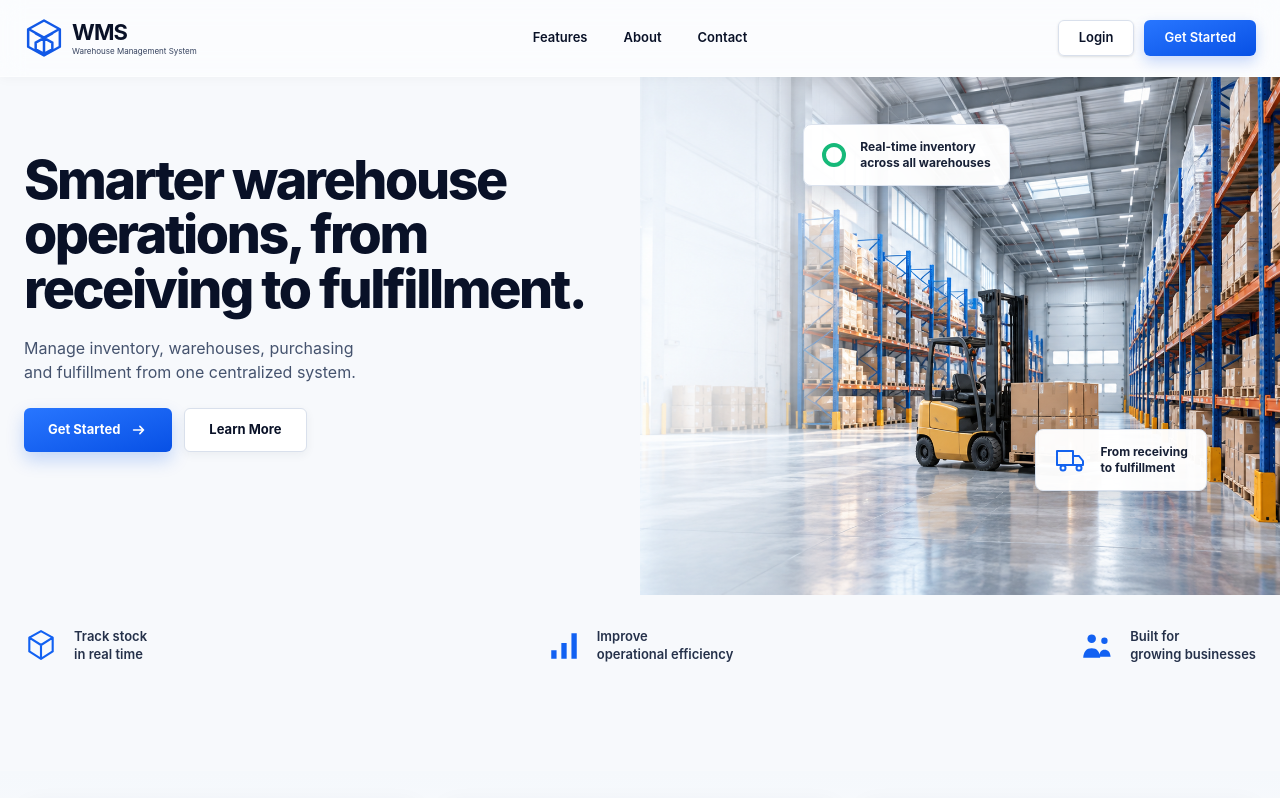
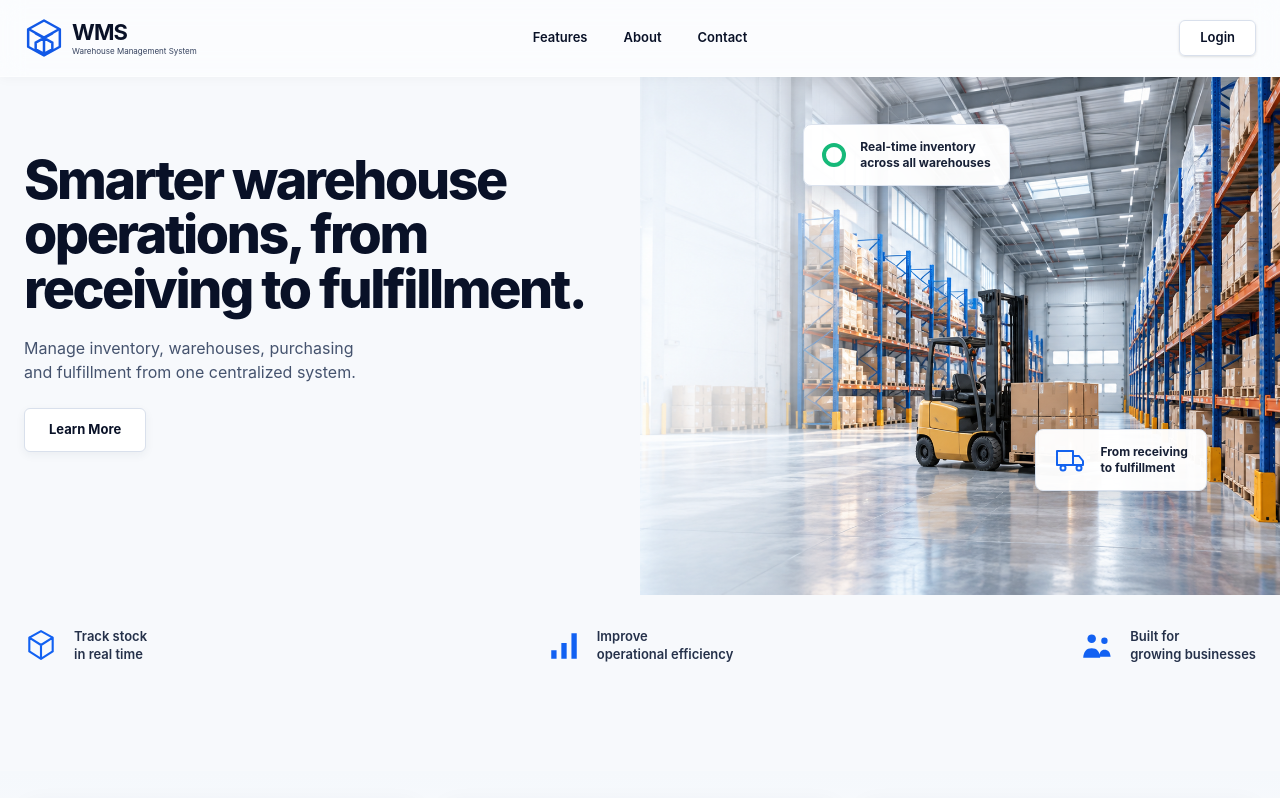
Before and after one commit to AhmadEdais/Multi-Tenant-Warehouse-Management-System, an Angular app in the folder WMS-Frontend/: page / in a window 1280 px wide. Shown: the top 798 px of the page. Built offline with nearby package versions, Linux system fonts and the light colour scheme.

Commit message:
Remove signup link and related components from login and landing pages

```diff
--- a/WMS-Frontend/src/app/app.routes.ts
+++ b/WMS-Frontend/src/app/app.routes.ts
@@ -35,10 +35,6 @@ export const routes: Routes = [
         path: 'login',
         loadComponent: () => import('./features/auth/login/login').then((m) => m.Login),
       },
-      {
-        path: 'signup',
-        loadComponent: () => import('./features/auth/signup/signup').then((m) => m.Signup),
-      },
     ],
   },
 
--- a/WMS-Frontend/src/app/features/auth/login/login.html
+++ b/WMS-Frontend/src/app/features/auth/login/login.html
@@ -79,8 +79,4 @@
     </button>
   </form>
 
-  <p class="mt-8 text-center text-[13px] text-[#637089]">
-    Don’t have an account?
-    <a class="ml-1 font-semibold text-[#0759ee] hover:underline" routerLink="/signup">Sign up</a>
-  </p>
 </section>
--- a/WMS-Frontend/src/app/features/auth/login/login.ts
+++ b/WMS-Frontend/src/app/features/auth/login/login.ts
@@ -2,13 +2,13 @@ import { Component, inject, signal } from '@angular/core';
 import { FormControl, FormGroup, ReactiveFormsModule, Validators } from '@angular/forms';
 import { AuthService } from '../auth.services';
 import { LoginRequest } from '../models/login-request';
-import { Router, RouterLink } from '@angular/router';
+import { Router } from '@angular/router';
 import { finalize } from 'rxjs';
 import { TextField } from '../../../shared/components/text-field/text-field';
 import { PasswordField } from '../../../shared/components/password-field/password-field';
 
 @Component({
-  imports: [ReactiveFormsModule, RouterLink, TextField, PasswordField],
+  imports: [ReactiveFormsModule, TextField, PasswordField],
   selector: 'app-login',
   styleUrl: './login.css',
   templateUrl: './login.html',
--- a/WMS-Frontend/src/app/features/landing/landing-page/landing-page.html
+++ b/WMS-Frontend/src/app/features/landing/landing-page/landing-page.html
@@ -42,12 +42,6 @@
         >
           Login
         </a>
-        <a
-          class="inline-flex min-h-9 items-center justify-center rounded-md bg-gradient-to-br from-[#2876ff] to-[#0750e5] px-4 text-[13px] font-semibold text-white shadow-[0_6px_14px_rgba(14,84,231,0.22)] transition-transform hover:-translate-y-0.5 sm:px-5"
-          href="#"
-        >
-          Get Started
-        </a>
       </div>
     </nav>
   </header>
@@ -77,19 +71,6 @@
           and fulfillment from one centralized system.
         </p>
         <div class="mt-6 flex flex-wrap gap-3">
-          <a
-            class="inline-flex min-h-11 items-center justify-center gap-2.5 rounded-md bg-gradient-to-br from-[#2876ff] to-[#0750e5] px-6 text-[13px] font-bold text-white shadow-[0_8px_18px_rgba(11,85,231,0.22)] transition-transform hover:-translate-y-0.5"
-            href="#"
-          >
-            Get Started
-            <svg
-              class="h-[18px] w-[18px] fill-none stroke-current stroke-[1.8] [stroke-linecap:round] [stroke-linejoin:round]"
-              viewBox="0 0 20 20"
-              aria-hidden="true"
-            >
-              <path d="M4 10h11m-4-4 4 4-4 4" />
-            </svg>
-          </a>
           <a
             class="inline-flex min-h-11 items-center justify-center rounded-md border border-[#d9e0ec] bg-white px-6 text-[13px] font-bold shadow-[0_3px_10px_rgba(29,45,75,0.06)] transition-transform hover:-translate-y-0.5"
             href="#features"
--- a/WMS-Frontend/src/app/features/landing/landing-page/landing-page.ts
+++ b/WMS-Frontend/src/app/features/landing/landing-page/landing-page.ts
@@ -1,8 +1,6 @@
 import { Component } from '@angular/core';
-import { RouterOutlet } from '@angular/router';
 
 @Component({
-  imports: [RouterOutlet],
   selector: 'app-landing-page',
   styleUrl: './landing-page.css',
   templateUrl: './landing-page.html',
--- a/WMS-Frontend/src/app/pages/not-found/not-found.html
+++ b/WMS-Frontend/src/app/pages/not-found/not-found.html
@@ -25,12 +25,6 @@
       <nav class="flex items-center gap-3 text-xs font-semibold sm:gap-7" aria-label="Page actions">
         <button class="cursor-pointer px-1 py-2 text-[#142039]" type="button">Home</button>
         <button class="cursor-pointer px-1 py-2 text-[#142039]" type="button">Login</button>
-        <button
-          class="h-9 cursor-pointer rounded-md bg-[#1461f2] px-3.5 font-semibold text-white shadow-[0_4px_10px_rgba(20,97,242,0.18)] sm:px-5"
-          type="button"
-        >
-          Get Started
-        </button>
       </nav>
     </div>
   </header>
```
